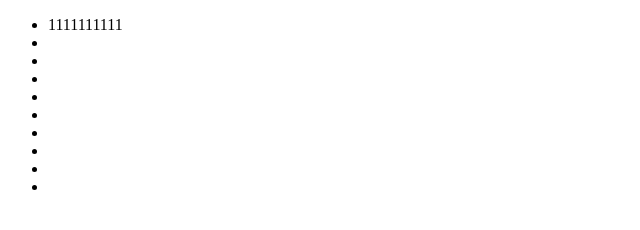
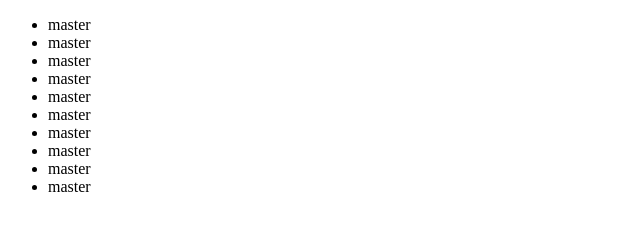
Before and after one commit to pengshaohua/javascript1808, a plain HTML site: page index.html in a window 1280 px wide. Shown: the whole page, without its empty margins (0-640 px from the left). Drawn offline with Linux system fonts and the light colour scheme.

Commit message:
66666666

```diff
--- a/index.html
+++ b/index.html
@@ -8,16 +8,16 @@
 </head>
 <body>
 	<ul>
-		<li>1111111111</li>
-		<li></li>
-		<li></li>
-		<li></li>
-		<li></li>
-		<li></li>
-		<li></li>
-		<li></li>
-		<li></li>
-		<li></li>
+		<li>master</li>
+		<li>master</li>
+		<li>master</li>
+		<li>master</li>
+		<li>master</li>
+		<li>master</li>
+		<li>master</li>
+		<li>master</li>
+		<li>master</li>
+		<li>master</li>
 	</ul>
 </body>
 </html>
```
